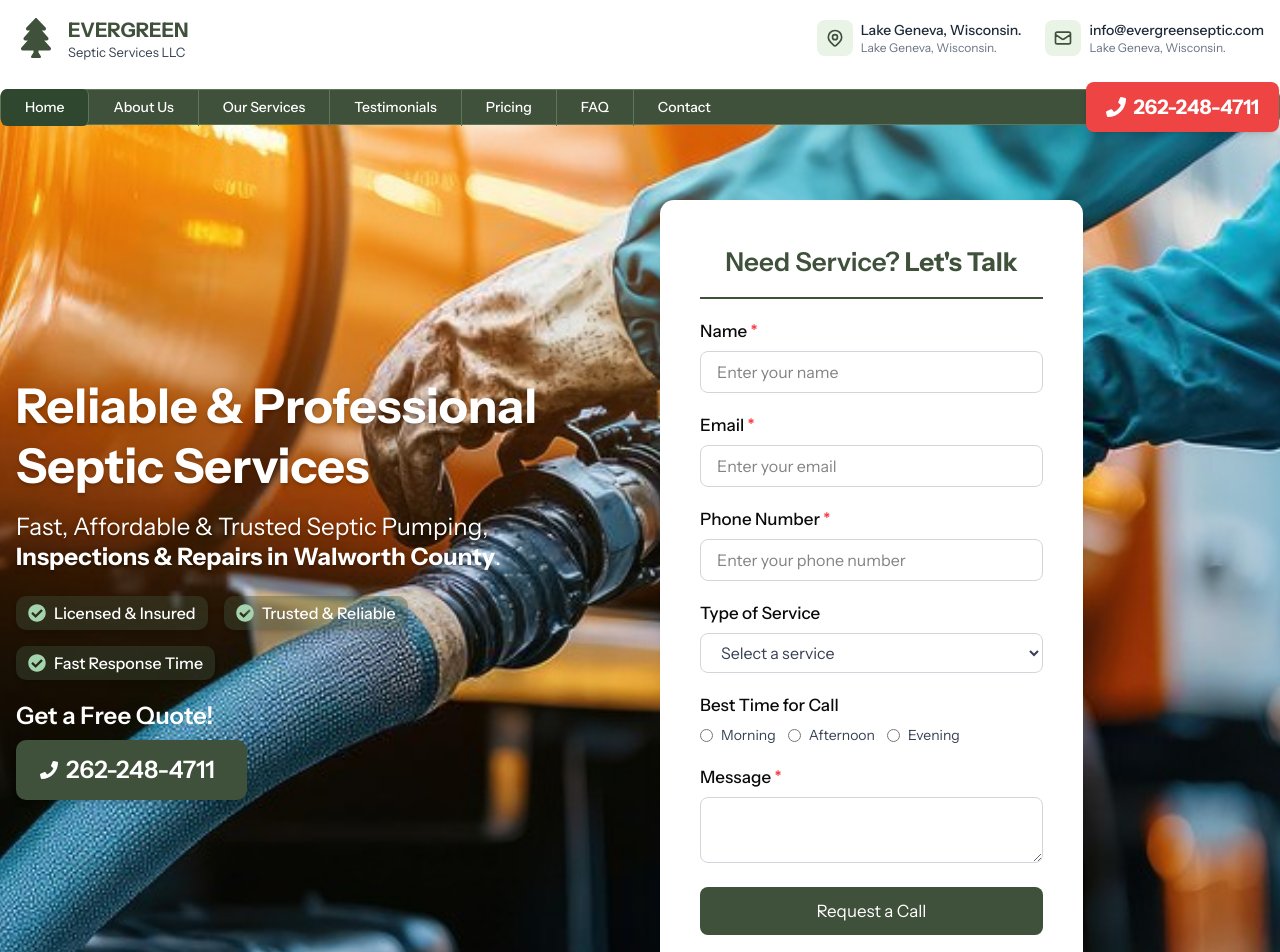
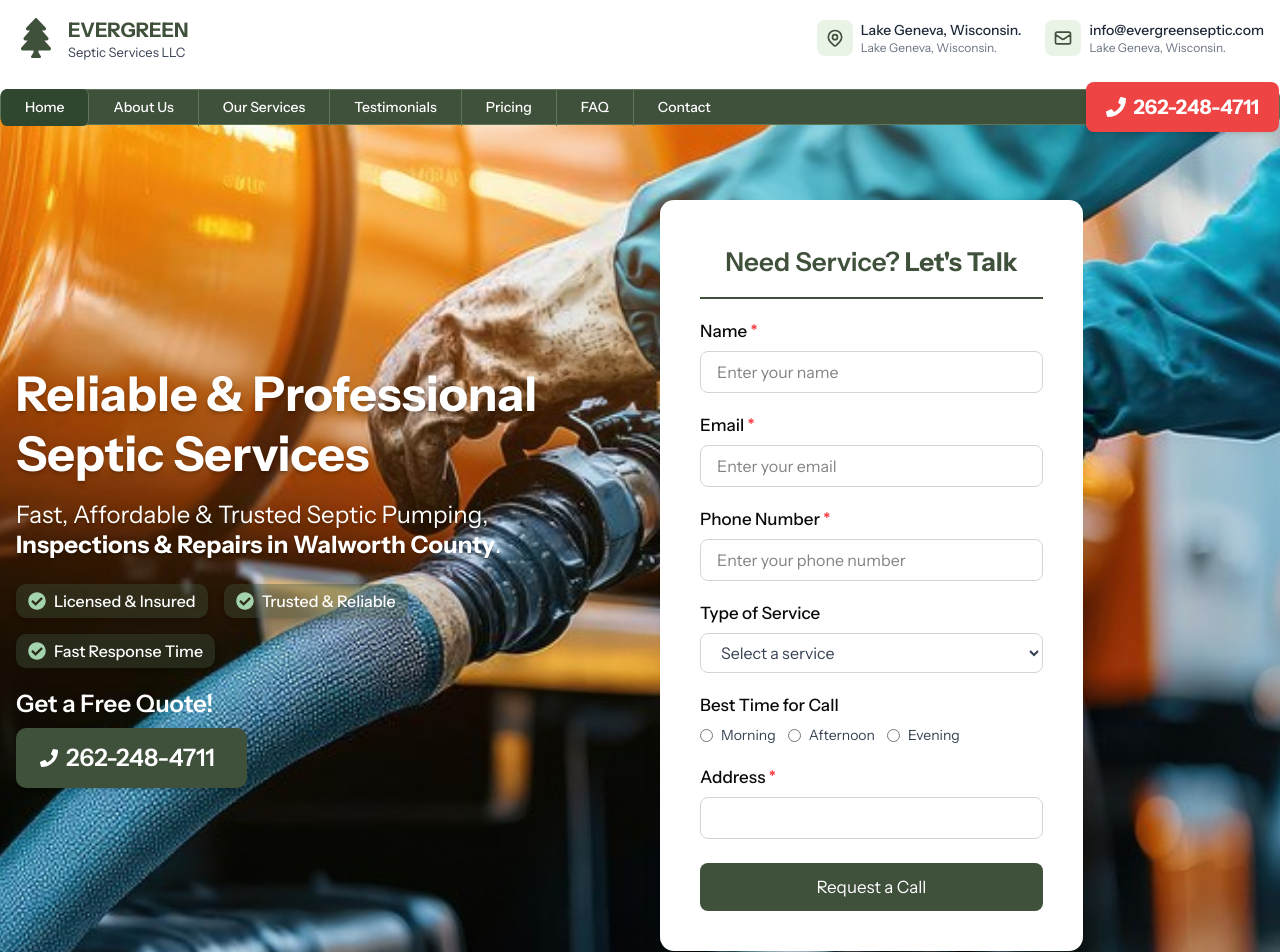
Before and after one commit to MuhammadAkil/evergreen, a Next.js app: page / in a window 1280 px wide. Shown: the top 952 px of the page. Built offline with nearby package versions, Linux system fonts and the light colour scheme; a web font is replaced by a local one.

Commit message:
Updated Code

```diff
--- a/src/app/components/HerSection.tsx
+++ b/src/app/components/HerSection.tsx
@@ -47,7 +47,7 @@ export default function HerSection() {
     const [bestTime, setBestTime] = useState('');
     const [errors, setErrors] = useState<{ name?: string; phone?: string; email?: string }>({});
     const [loading, setLoading] = useState(false);
-    const [message, setMessage] = useState('');
+    const [address, setAddress] = useState('');
 
     useEffect(() => {
         AOS.init({ duration: 1000, once: false });
@@ -76,7 +76,7 @@ export default function HerSection() {
             return;
         }
 
-        const formData = { name, email, phone, service, bestTime, message };
+        const formData = { name, email, phone, service, bestTime, address };
         console.log('Form data to send:', formData);
         setLoading(true);
 
@@ -106,7 +106,7 @@ export default function HerSection() {
             setPhone('');
             setService('');
             setBestTime('');
-            setMessage('');
+            setAddress('');
             setEmail('');
             setErrors({});
         }
@@ -288,15 +288,14 @@ export default function HerSection() {
 
                             <div className="flex flex-col">
                                 <label className="font-instrument font-medium mb-1 text-[17px] leading-[32px]">
-                                    Message <span className="text-red-500">*</span>
+                                    Address <span className="text-red-500">*</span>
                                 </label>
 
-                                <textarea value={message}
-                                    onChange={(e) => setMessage(e.target.value)}
+                                <input
+                                    value={address}
+                                    onChange={(e) => setAddress(e.target.value)}
                                     className="border rounded-md px-4 py-2 border-gray-300 focus:outline-none focus:ring-2 focus:ring-[#3F503B]"
-
-                                    rows={2}
-                                ></textarea>
+                                />
                             </div>
 
                             {/* Submit Button */}
```
